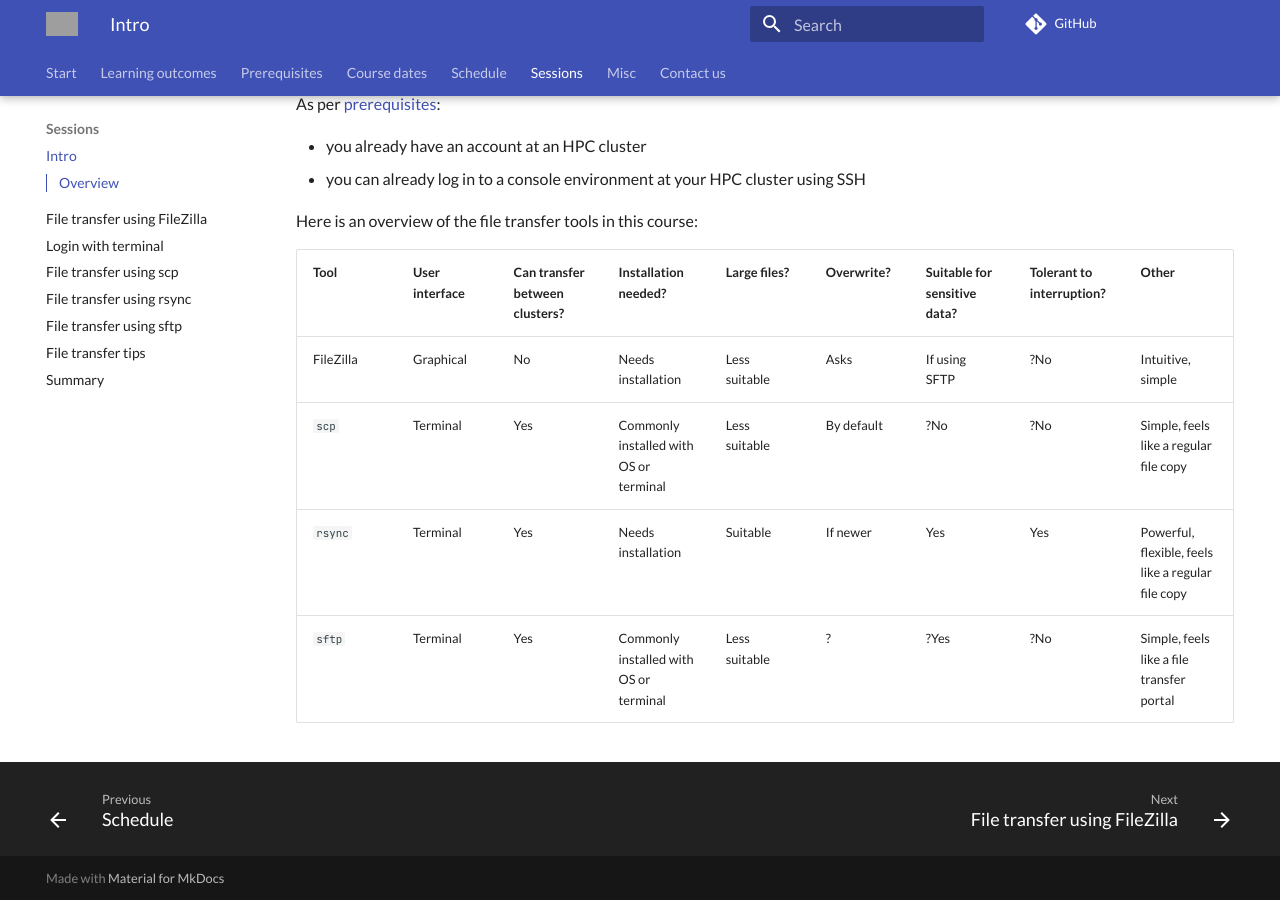
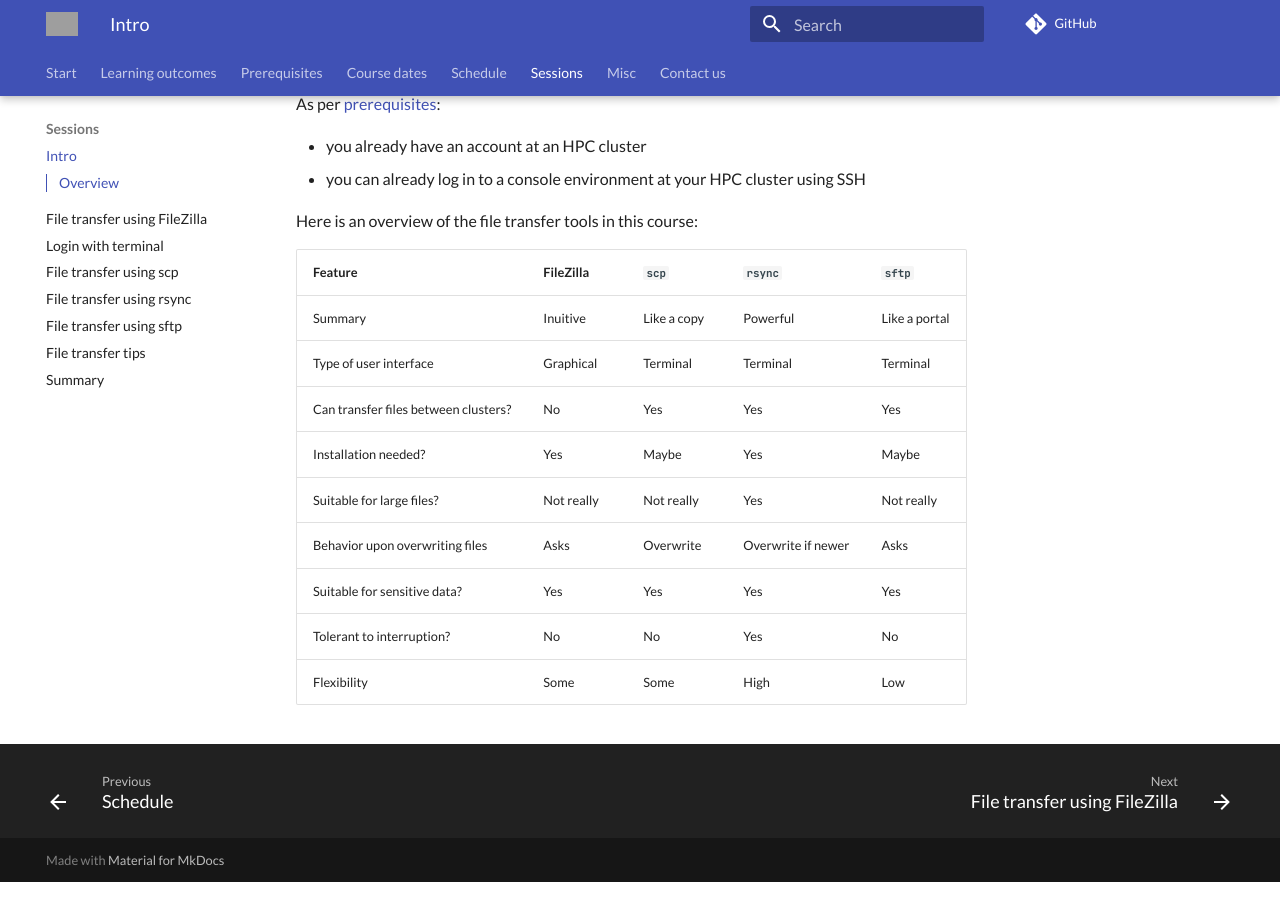
Before and after one commit to UPPMAX/naiss_file_transfer_course, an MkDocs documentation site: the page built from docs/sessions/intro.md, in a window 1280 px wide and 900 px high, scrolled down 854 px. Built offline with MkDocs 1.6.1 and Material for MkDocs 9.7.7, drawn with Linux system fonts in a browser that asks for light colours; comment, search, counter and statistics services are not loaded; grey boxes are pictures that could not be loaded.

Commit message:
Compare tools better

```diff
--- a/docs/sessions/intro.md
+++ b/docs/sessions/intro.md
@@ -63,11 +63,16 @@ Here is an overview of the file transfer tools in this course:
 
 <!-- markdownlint-disable MD013 --><!-- Tables cannot be split up over lines, hence will break 80 characters per line -->
 
-Tool       |User interface|Can transfer between clusters?|Installation needed?                  |Large files? |Overwrite? |Suitable for sensitive data?|Tolerant to interruption?|Other
------------|--------------|------------------------------|--------------------------------------|-------------|-----------|----------------------------|-------------------------|---------------------------------------------------
-FileZilla  |Graphical     |No                            |Needs installation                    |Less suitable|Asks       |If using SFTP               |?No                      |Intuitive, simple
-`scp`      |Terminal      |Yes                           |Commonly installed with OS or terminal|Less suitable|By default |?No                         |?No                      |Simple, feels like a regular file copy
-`rsync`    |Terminal      |Yes                           |Needs installation                    |Suitable     |If newer   |Yes                         |Yes                      |Powerful, flexible, feels like a regular file copy
-`sftp`     |Terminal      |Yes                           |Commonly installed with OS or terminal|Less suitable|?          |?Yes                        |?No                      |Simple, feels like a file transfer portal
+Feature                                | FileZilla                | `scp`                        | `rsync`                       | `sftp`
+---------------------------------------|--------------------------|------------------------------|-------------------------------|------------------------------
+Summary                                | Inuitive                 | Like a copy                  | Powerful                      | Like a portal
+Type of user interface                 | Graphical                | Terminal                     | Terminal                      | Terminal
+Can transfer files between clusters?   | No                       | Yes                          | Yes                           | Yes
+Installation needed?                   | Yes                      | Maybe                        | Yes                           | Maybe
+Suitable for large files?              | Not really               | Not really                   | Yes                           | Not really
+Behavior upon overwriting files        | Asks                     | Overwrite                    | Overwrite if newer            | Asks
+Suitable for sensitive data?           | Yes                      | Yes                          | Yes                           | Yes
+Tolerant to interruption?              | No                       | No                           | Yes                           | No
+Flexibility                            | Some                     | Some                         | High                          | Low
 
 <!-- markdownlint-enable MD013 -->
```
